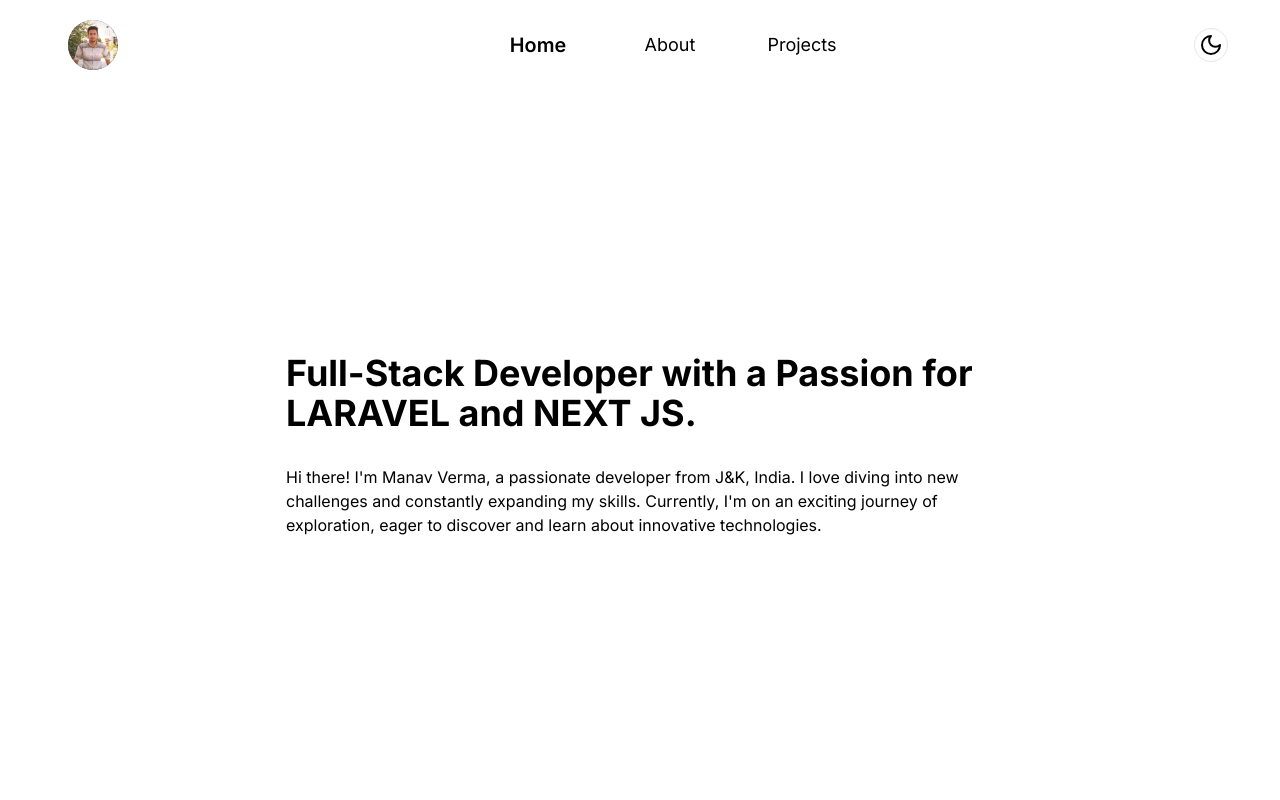
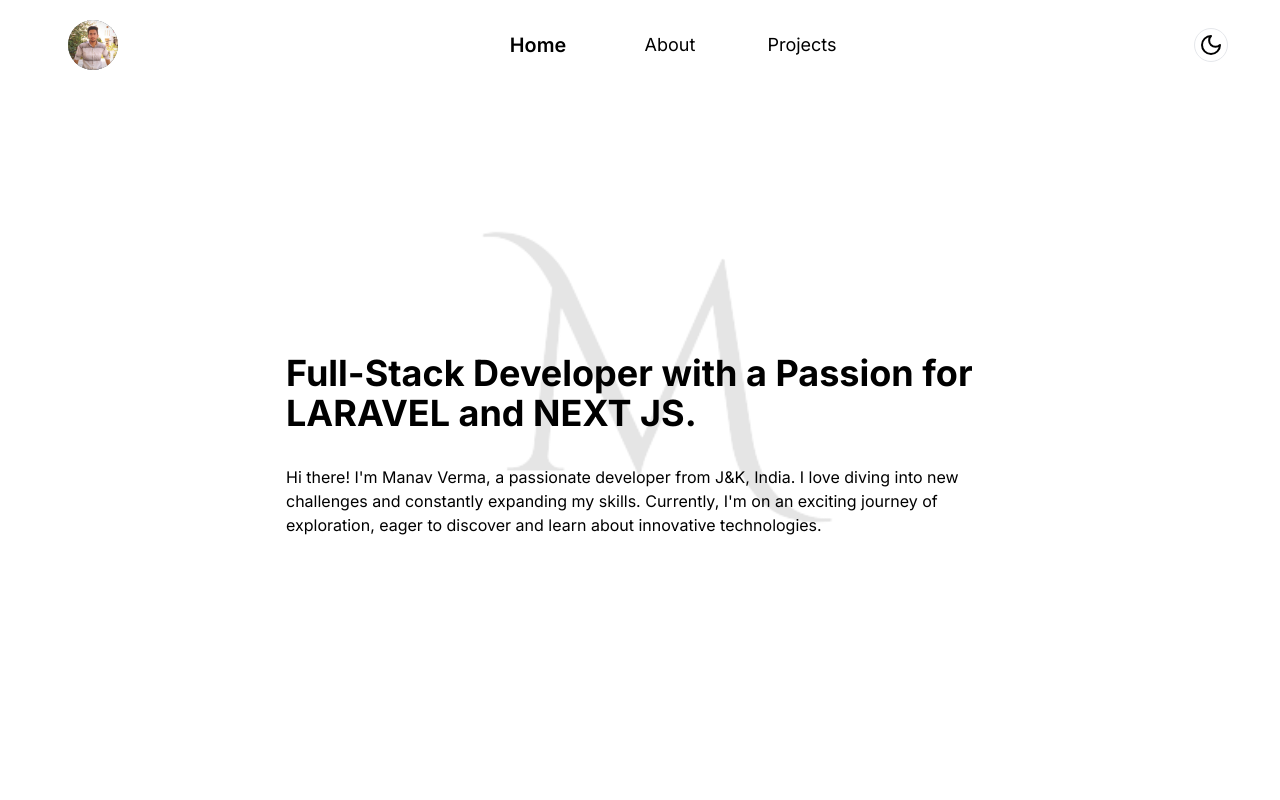
Before and after one commit to manaver/manav.in, a Next.js app: page / in a window 1280 px wide. Shown: the top 800 px of the page. Built offline with nearby package versions, Linux system fonts and the light colour scheme.

Commit message:
logo added

```diff
--- a/app/(profile)/layout.jsx
+++ b/app/(profile)/layout.jsx
@@ -5,6 +5,7 @@
 import Header from "@/components/layout/header";
 import Footer from "@/components/layout/footer";
 import SocialIcons from "@/components/layout/social-icons";
+import Image from "next/image";
 
 const inter = Inter({subsets: ['latin']});
 
@@ -22,6 +23,7 @@
         <Providers attribute="class" defaultTheme="system" enableSystem={false}>
             <body className={`h-full scrollbar overflow-x-hidden ${inter.className}`}>
             <Header/>
+            <div className={`fixed top-0 bg-[url('/darkLogo.png')] dark:bg-[url('/lightLogo.png')] bg-no-repeat bg-contain bg-center min-w-[100vw] min-h-[100vh] opacity-10`}></div>
             {children}
             <SocialIcons/>
             <Footer/>
```
Also changed, not shown: public/darkLogo.png (added), public/lightLogo.png (added).
